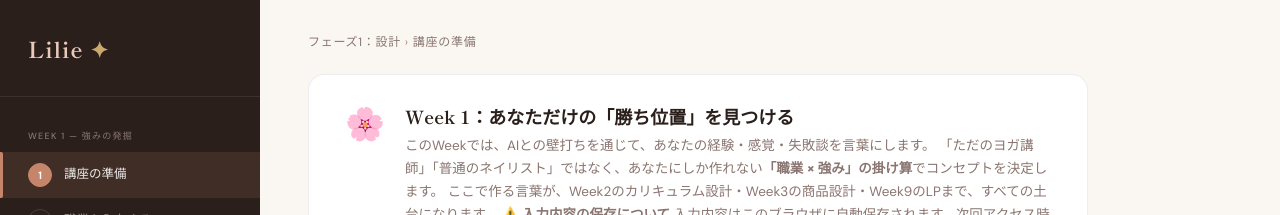
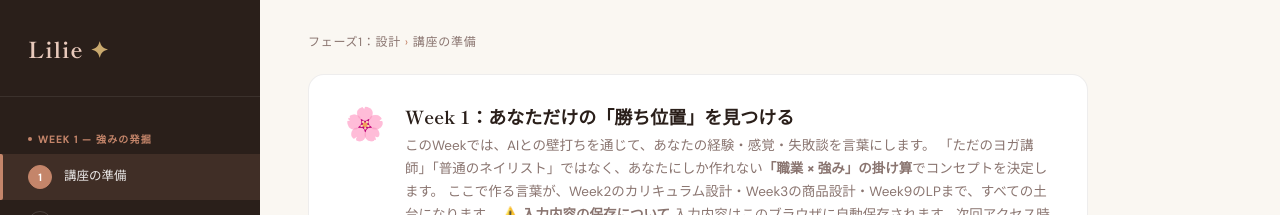
Before and after one commit to natsumi469/lilie-app, a website: page index.html in a window 1280 px wide. Shown: the top 215 px of the page. Drawn offline with Linux system fonts and the light colour scheme.

Commit message:
feat: サイドバーのWeekラベルを視覚的に強調

```diff
--- a/index.html
+++ b/index.html
@@ -53,11 +53,19 @@
   .sidebar-nav { flex: 1; padding: 24px 0; overflow-y: auto; }
 
   .phase-label {
-    font-size: 9px; font-weight: 500;
-    letter-spacing: 0.14em; text-transform: uppercase;
-    color: var(--muted); padding: 0 28px 10px;
-    margin-top: 8px;
-  }
+    font-size: 10px; font-weight: 700;
+    letter-spacing: 0.12em; text-transform: uppercase;
+    color: var(--rose); padding: 6px 16px 6px 28px;
+    margin-top: 16px; margin-bottom: 2px;
+    border-top: 1px solid rgba(196,133,106,0.2);
+    display: flex; align-items: center; gap: 6px;
+  }
+  .phase-label::before {
+    content: ''; display: inline-block;
+    width: 4px; height: 4px; border-radius: 50%;
+    background: var(--rose); flex-shrink: 0;
+  }
+  .phase-label:first-child { border-top: none; margin-top: 4px; }
 
   .nav-item {
     display: flex; align-items: center; gap: 12px;
```
